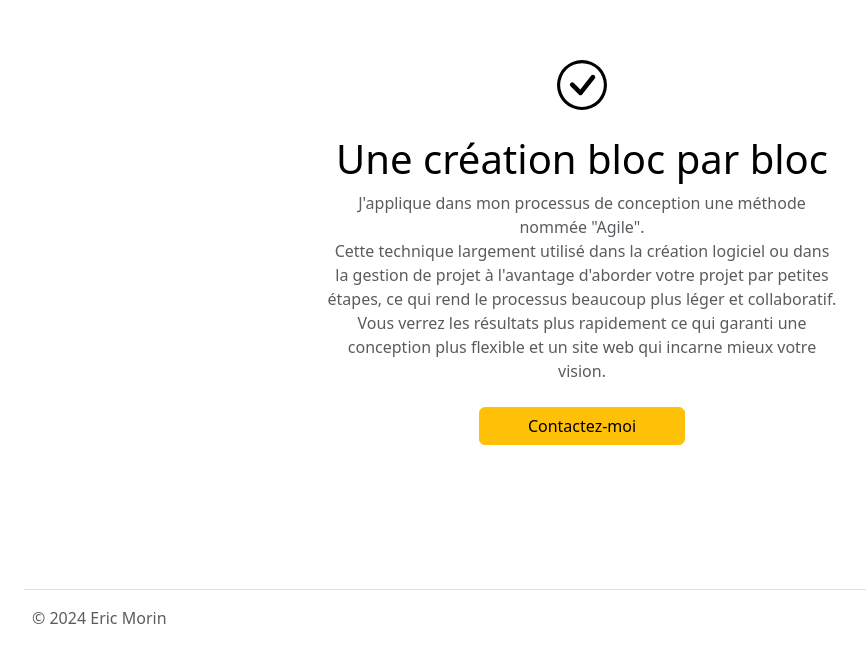
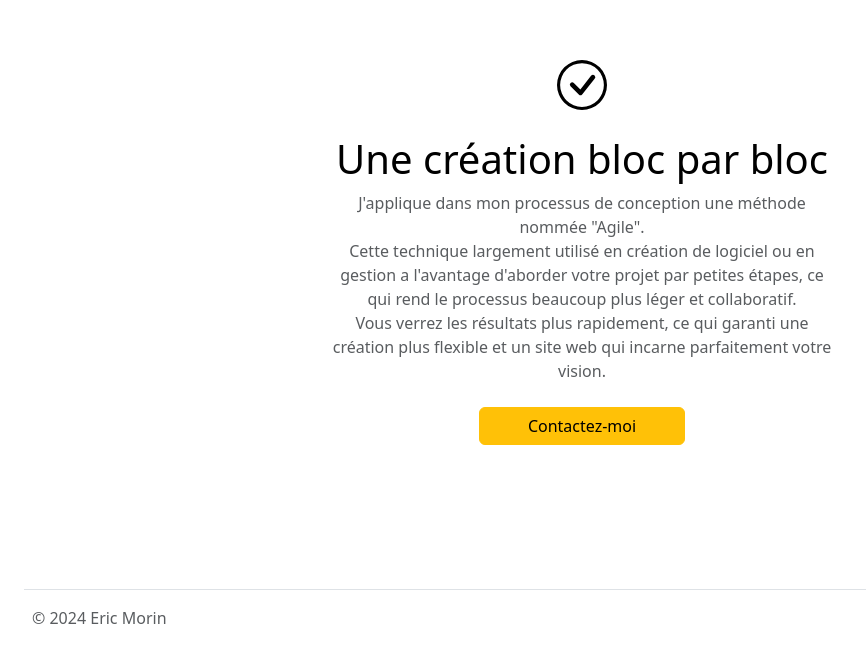
Before and after one commit to monsieurMorin/PageWEB, a plain HTML site: page index.html in a window 1280 px wide. Shown: the part 1427-2090 px from the top of the page, without its empty margins (58-924 px from the left). Drawn offline with nearby package versions, Linux system fonts and the light colour scheme.

Commit message:
Update index.html

```diff
--- a/index.html
+++ b/index.html
@@ -64,7 +64,7 @@
         <img src="./Images/check-circle.svg" class="check-circle">
         <h1 class="text-body-emphasis">Une création bloc par bloc</h1>
         <p class="col-lg-6 mx-auto mb-4">
-          J'applique dans mon processus de conception une méthode nommée "Agile".<br>  Cette technique largement utilisé dans la création logiciel ou dans la gestion de projet à l'avantage d'aborder votre projet par petites étapes, ce qui rend le processus beaucoup plus léger et collaboratif.  <br> Vous verrez les résultats plus rapidement ce qui garanti une conception plus flexible et un site web qui incarne mieux votre vision.
+          J'applique dans mon processus de conception une méthode nommée "Agile".<br>  Cette technique largement utilisé en création de logiciel ou en gestion a l'avantage d'aborder votre projet par petites étapes, ce qui rend le processus beaucoup plus léger et collaboratif.  <br> Vous verrez les résultats plus rapidement, ce qui garanti une création plus flexible et un site web qui incarne parfaitement votre vision.
         </p>
         <a href="mailto:callmemonsieur@gmail.com" target="_blank"  class="btn btn-warning px-5 mb-5" type="button">
           Contactez-moi
```
